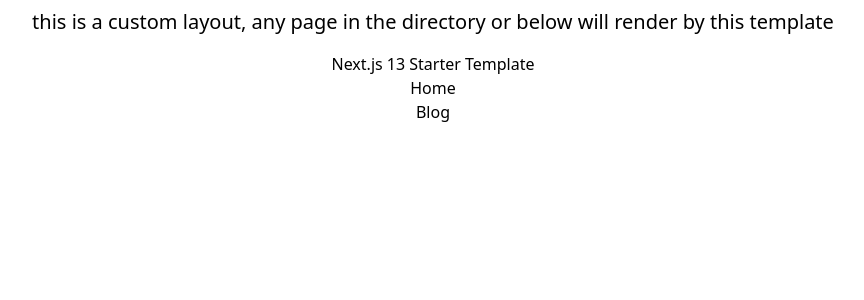
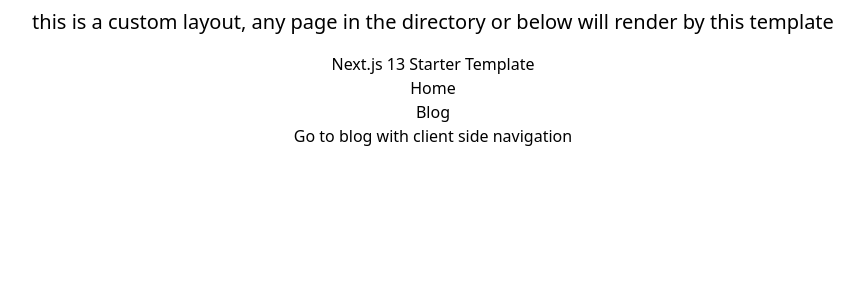
Before and after one commit to nico1988/nextjs13-starter, a Next.js app: page /navigation in a window 1280 px wide. Shown: the top 300 px of the page, without its empty margins (207-1071 px from the left). Built offline with nearby package versions, Linux system fonts and the light colour scheme.

Commit message:
feat: client side render

```diff
--- a/app/(marketing)/navigation/page.tsx
+++ b/app/(marketing)/navigation/page.tsx
@@ -1,16 +1,30 @@
+'use client';
+
 import Link from 'next/link';
 
+import { useRouter } from 'next/navigation';
+
 export default function Navigation() {
+  const router = useRouter();
+
   return (
     <nav className="text-blue flex flex-col items-center justify-between p-4">
       <div className="flex items-center">
         <Link href="/">Next.js 13 Starter Template</Link>
       </div>
+
       <div className="flex items-center">
         <Link href="/home">Home</Link>
       </div>
+
       <div className="flex items-center">
         <Link href="/blog">Blog</Link>
+      </div>
+
+      <div className="flex items-center">
+        <button onClick={() => router.push('/blog')}>
+          Go to blog with client side navigation
+        </button>
       </div>
     </nav>
   );
```
